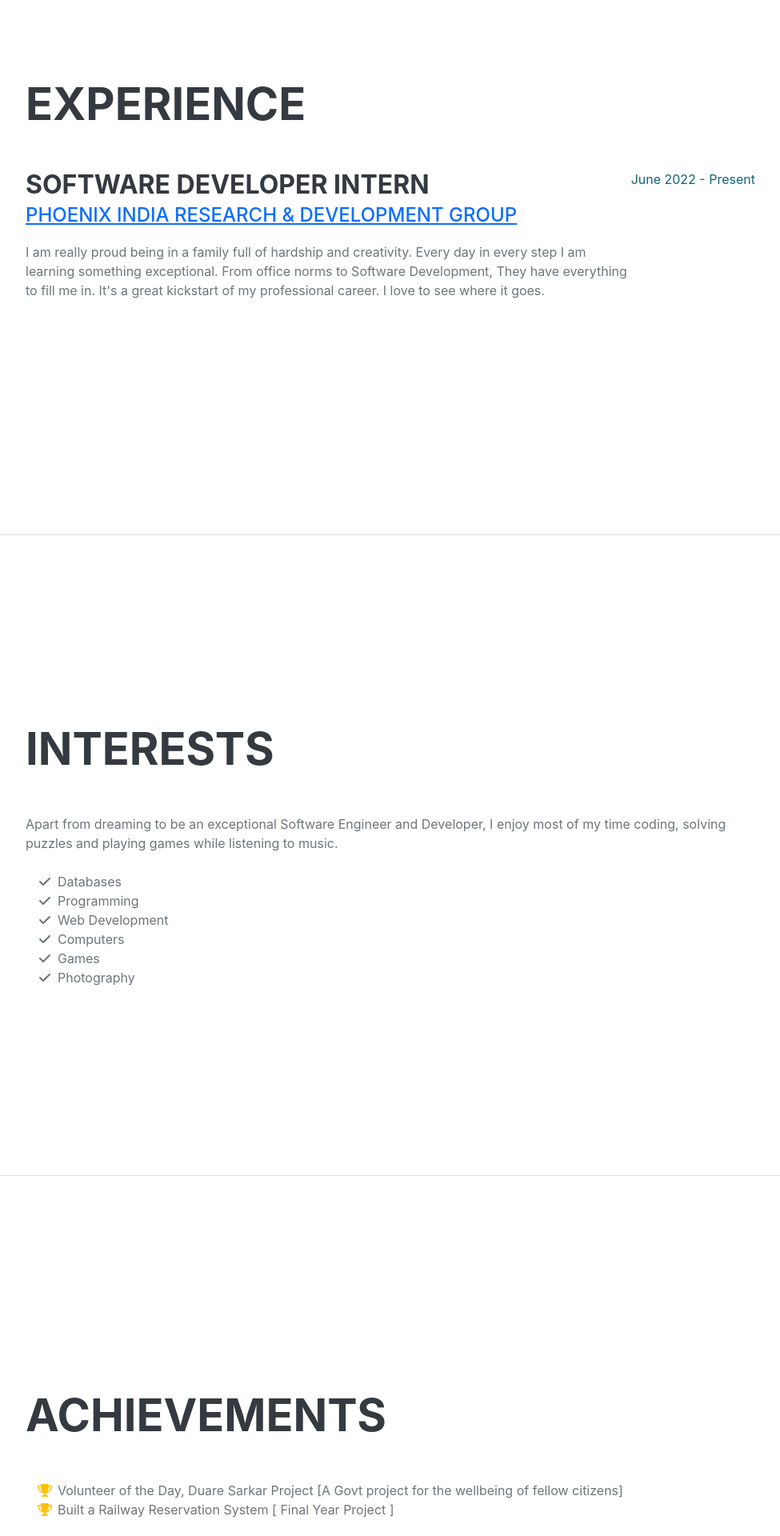
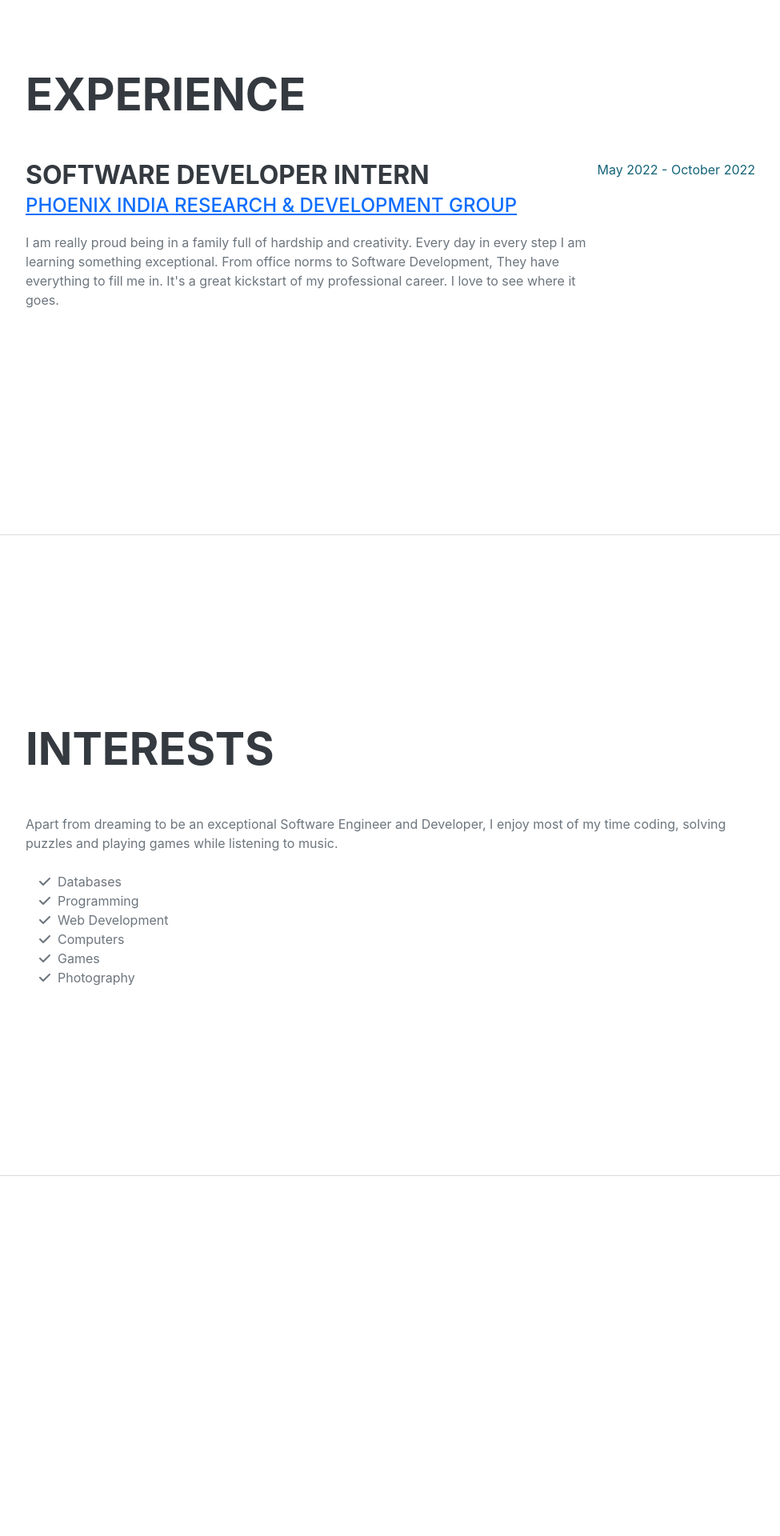
Before and after one commit to Hurley2017/tushermondalcv, a Flask app: page / in a window 1280 px wide. Shown: the part 2720-4640 px from the top of the page at 80% size, without its empty margins (288-1263 px from the left). After the commit the page ends 4190 px from the top, so only its background shows below. Run offline with Flask 2, Linux system fonts and the light colour scheme; some libraries are stand-ins or nearby versions; some web fonts are replaced.

Commit message:
little changes

```diff
--- a/templates/index.html
+++ b/templates/index.html
@@ -159,7 +159,7 @@
                             <div class="subheading mb-3"><a href="https://www.phoenixindiabiogas.com/">Phoenix India Research & Development Group</a></div>
                             <p>I am really proud being in a family full of hardship and creativity. Every day in every step I am learning something exceptional. From office norms to Software Development, They have everything to fill me in. It's a great kickstart of my professional career. I love to see where it goes.</p>
                         </div>
-                        <div class="flex-shrink-0"><span class="text-primary">June 2022 - Present</span></div>
+                        <div class="flex-shrink-0"><span class="text-primary">May 2022 - October 2022</span></div>
                     </div>
                 </div>
             </section>
@@ -199,28 +199,6 @@
                 </div>
             </section>
             <hr class="m-0" />
-            <!-- Achievements-->
-            <section class="resume-section" id="achievements">
-                <div class="resume-section-content">
-                    <h2 class="mb-5">Achievements</h2>
-                    <ul class="fa-ul mb-0">
-                        <li>
-                            <span class="fa-li"><i class="fas fa-trophy text-warning"></i></span>
-                            Volunteer of the Day, Duare Sarkar Project [A Govt project for the wellbeing of fellow citizens]
-                        </li>
-                        <li>
-                            <span class="fa-li"><i class="fas fa-trophy text-warning"></i></span>
-                            Built a Railway Reservation System [ Final Year Project ]
-                        </li>
-                    </ul>
-                    <br>
-                    <br>
-                    <div class="social-icons">
-                        <a class="social-icon smaller" href="https://apccproject.herokuapp.com"><i class="fa-solid fa-user-bounty-hunter"></i></a>
-                    </div>
-                </div>
-            </section>
-        </div>
         <!-- Bootstrap core JS-->
         <script src="https://cdn.jsdelivr.net/npm/bootstrap@5.1.3/dist/js/bootstrap.bundle.min.js"></script>
         <!-- Core theme JS-->
```
